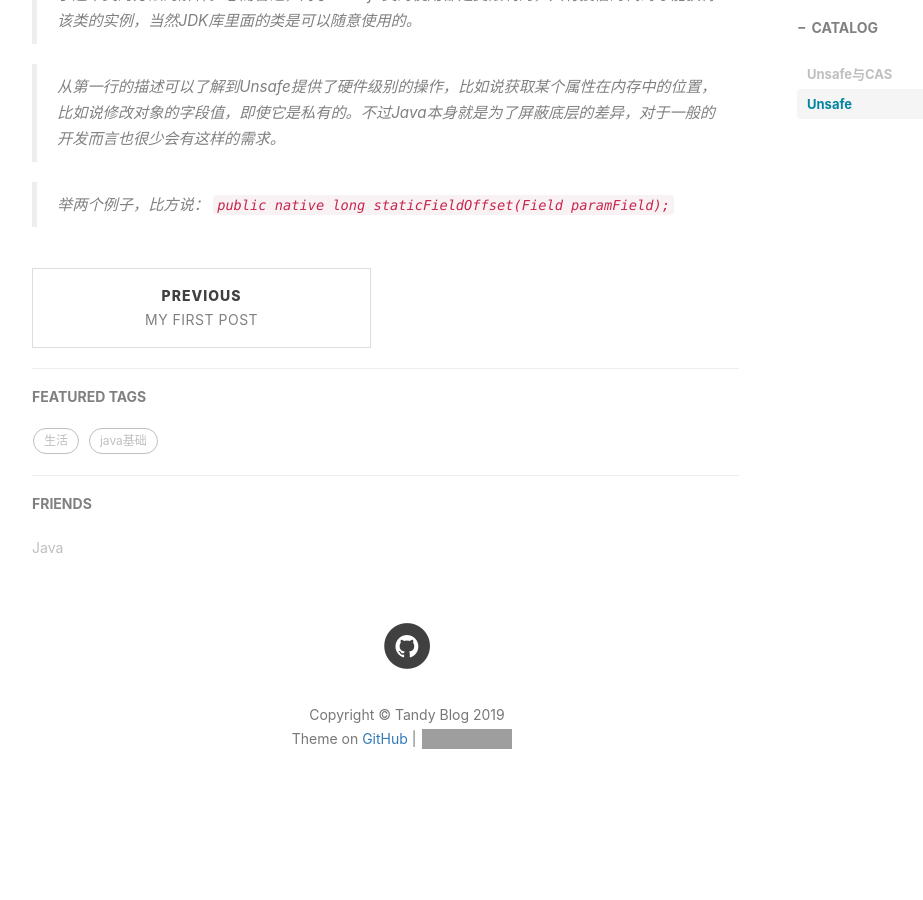
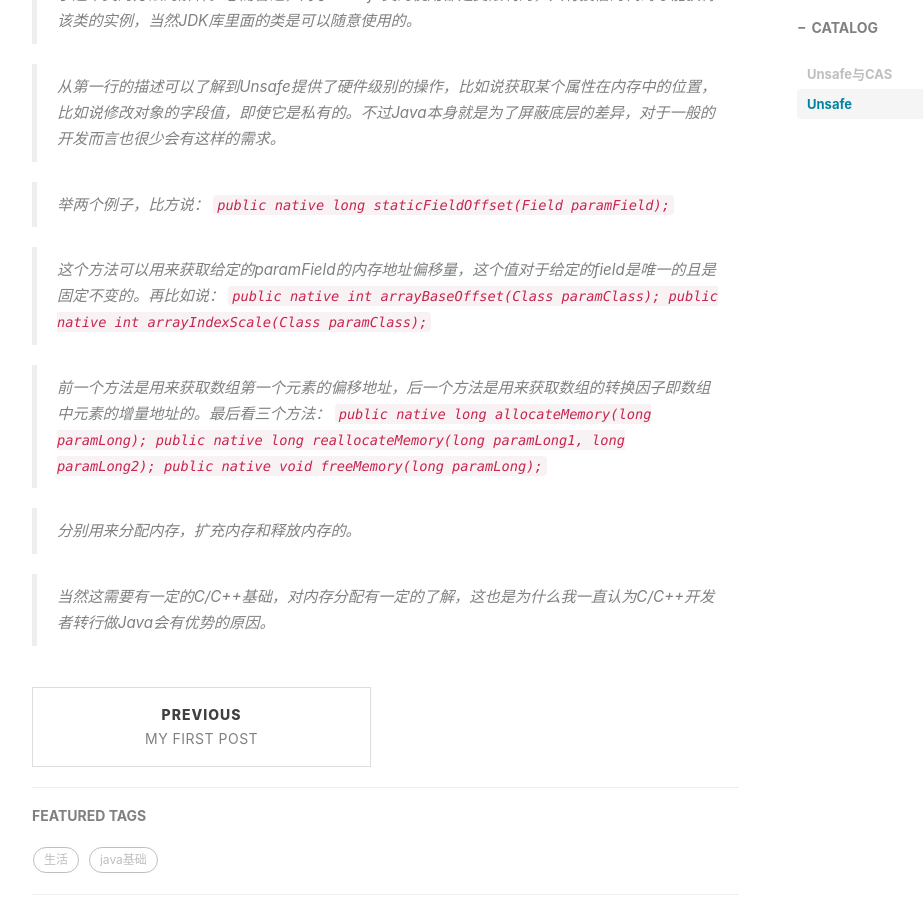
Before and after one commit to tanzhouwen/tanzhouwen.github.io, a Jekyll site: the page built from _posts/2015-11-20-Unsafe与CAS.md, in a window 1280 px wide and 900 px high, scrolled down 761 px. Shown: the whole window, without its empty margins (233-1156 px from the left). Built offline with Jekyll 4.4.1, drawn with Linux system fonts in a browser that asks for light colours; nearby versions of some CDN libraries; comment, search, counter and statistics services are not loaded; before the commit the page ends 1604 px from its top, so only the background shows below that; grey boxes are pictures that could not be loaded.

Commit message:
Update 2015-11-20-Unsafe与CAS.md

```diff
--- a/_posts/2015-11-20-Unsafe与CAS.md
+++ b/_posts/2015-11-20-Unsafe与CAS.md
@@ -19,4 +19,17 @@ tags:								#标签
 >从第一行的描述可以了解到Unsafe提供了硬件级别的操作，比如说获取某个属性在内存中的位置，比如说修改对象的字段值，即使它是私有的。不过Java本身就是为了屏蔽底层的差异，对于一般的开发而言也很少会有这样的需求。
 
 >举两个例子，比方说：
-`public native long staticFieldOffset(Field paramField);`
+>`public native long staticFieldOffset(Field paramField);`
+
+>这个方法可以用来获取给定的paramField的内存地址偏移量，这个值对于给定的field是唯一的且是固定不变的。再比如说：
+>`public native int arrayBaseOffset(Class paramClass);
+public native int arrayIndexScale(Class paramClass);`
+
+>前一个方法是用来获取数组第一个元素的偏移地址，后一个方法是用来获取数组的转换因子即数组中元素的增量地址的。最后看三个方法：
+>`public native long allocateMemory(long paramLong);
+public native long reallocateMemory(long paramLong1, long paramLong2);
+public native void freeMemory(long paramLong);`
+
+>分别用来分配内存，扩充内存和释放内存的。
+
+>当然这需要有一定的C/C++基础，对内存分配有一定的了解，这也是为什么我一直认为C/C++开发者转行做Java会有优势的原因。
```
